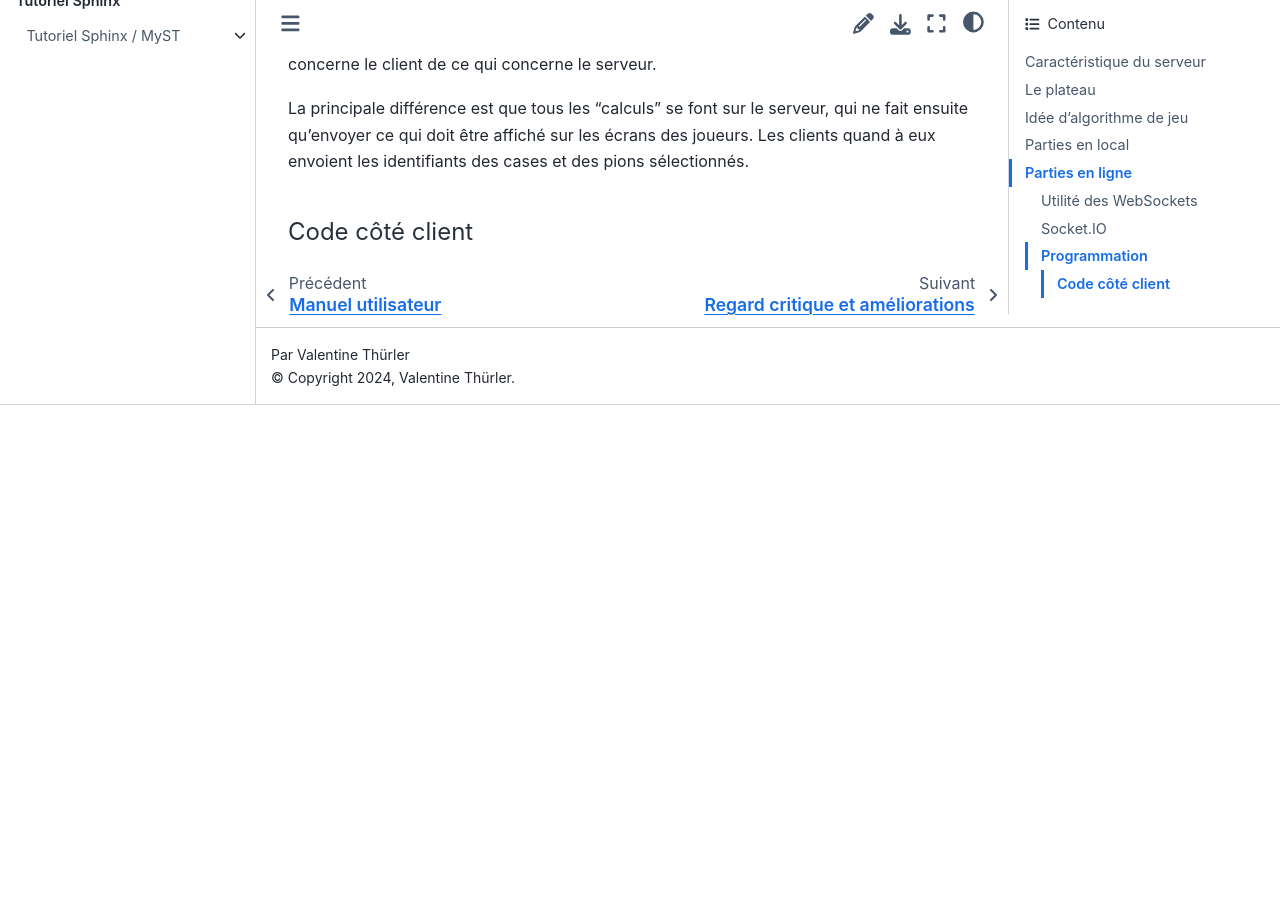
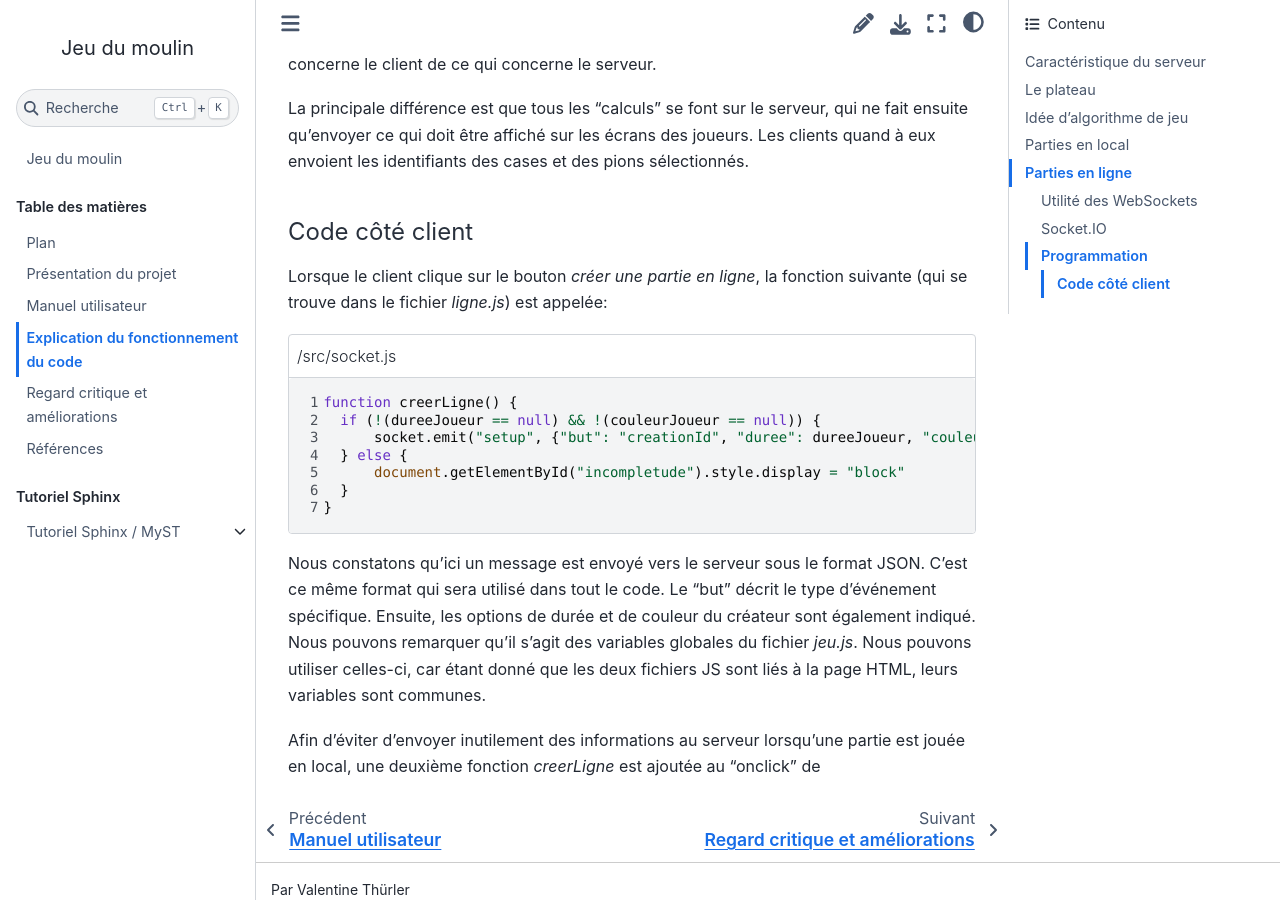
Before and after one commit to valentinethrlr/projet_moulin_documentation, a Sphinx documentation site: the page built from source/explication.md, in a window 1280 px wide and 900 px high, scrolled down 12220 px. Built offline with Sphinx 7.4.7 and the Sphinx Book theme 1.1.4, drawn with Linux system fonts in a browser that asks for light colours; cross-references to code outside the pages are shown as plain code; before the commit the page ends 12625 px from its top, so only the background shows below that.

Commit message:
explication

````diff
--- a/source/explication.md
+++ b/source/explication.md
@@ -267,3 +267,15 @@ Globalement, l'algorithme de jeu est le même que pour les parties en local. Une
 La principale différence est que tous les "calculs" se font sur le serveur, qui ne fait ensuite qu'envoyer ce qui doit être affiché sur les écrans des joueurs. Les clients quand à eux envoient les identifiants des cases et des pions sélectionnés.
 
 #### Code côté client
+
+Lorsque le client clique sur le bouton <em>créer une partie en ligne</em>, la fonction suivante (qui se trouve dans le fichier <em>ligne.js</em>) est appelée:
+
+```{literalinclude} /src/socket.js
+:language: js
+:caption: /src/socket.js
+:linenos: true
+:lines: 46-52
+```
+Nous constatons qu'ici un message est envoyé vers le serveur sous le format JSON. C'est ce même format qui sera utilisé dans tout le code. Le "but" décrit le type d'événement spécifique. Ensuite, les options de durée et de couleur du créateur sont également indiqué. Nous pouvons remarquer qu'il s'agit des variables globales du fichier <em>jeu.js</em>. Nous pouvons utiliser celles-ci, car étant donné que les deux fichiers JS sont liés à la page HTML, leurs variables sont communes.
+
+Afin d'éviter d'envoyer inutilement des informations au serveur lorsqu'une partie est jouée en local, une deuxième fonction <em>creerLigne</em> est ajoutée au "onclick" de
--- a/source/src/socket.js
+++ b/source/src/socket.js
@@ -40,3 +40,13 @@ global.envoiMoulin = function envoiMoulin(client, titre, message){
 socket.on("evenement", (message) => {
     // ...
 });
+
+//fonctions commentées
+
+function creerLigne() {
+  if (!(dureeJoueur == null) && !(couleurJoueur == null)) {
+      socket.emit("setup", {"but": "creationId", "duree": dureeJoueur, "couleur": couleurJoueur})
+  } else {
+      document.getElementById("incompletude").style.display = "block"
+  }
+}
````
